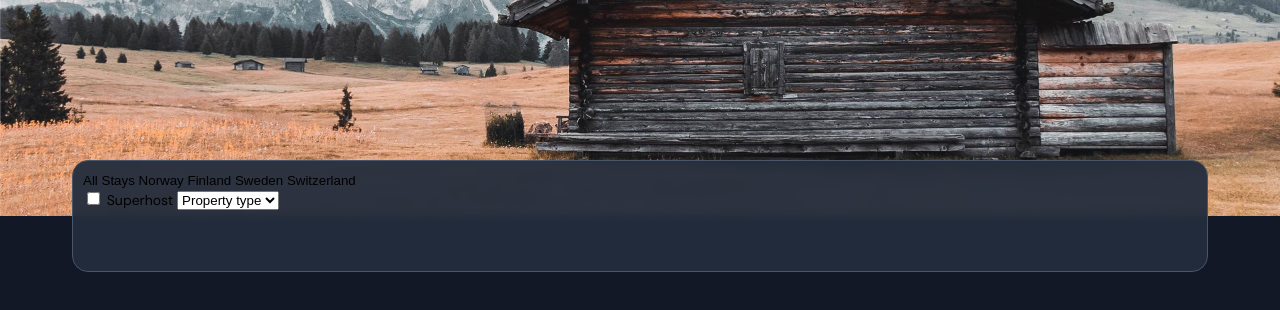
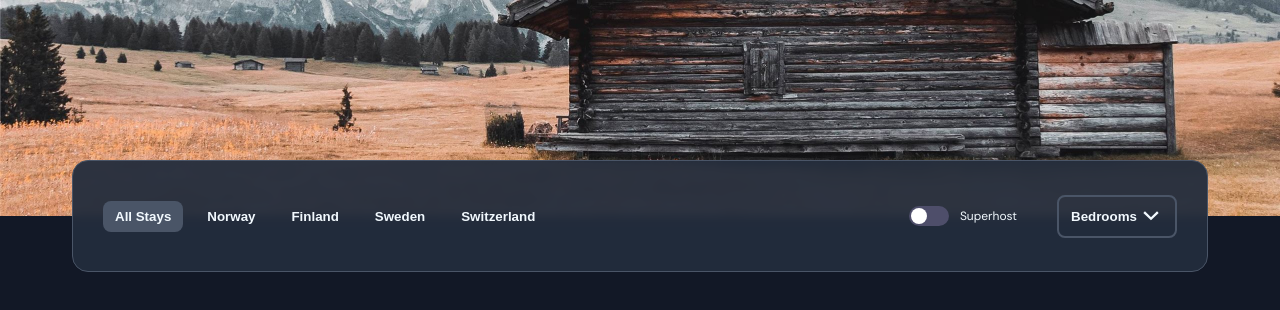
Before and after one commit to NatalyKrvch/Booking-service-layout, a website built with webpack: page index.html in a window 1280 px wide. Shown: the part 404-714 px from the top of the page. Built offline with nearby package versions, Linux system fonts and the light colour scheme; no server answers.

Commit message:
feat: add styles for filter bar

```diff
--- a/css/constants.css
+++ b/css/constants.css
@@ -8,6 +8,8 @@
   --main-font-color: #f2f9fe;
   --card-font-color: #97a3b6;
   --card-border-color: #4a5567;
+  --card-border-color-hover: #4a5567;
+
   --card-bage-color: #20293a;
   --filter-bar-background-color: #232d3df2;
 
--- a/css/filters.css
+++ b/css/filters.css
@@ -1,5 +1,10 @@
 .filters-bar {
   position: relative;
+  display: flex;
+  flex-direction: column;
+  align-items: center;
+  justify-content: space-between;
+
   min-height: var(--filter-bar-min-height);
   padding: 10px;
   top: -56px;
@@ -11,3 +16,109 @@
   border: 1px solid var(--card-border-color);
   border-radius: var(--main-border-radius);
 }
+
+.countries-filter {
+  display: flex;
+  gap: 12px;
+
+  padding: 10px 20px;
+  border-radius: 8px;
+}
+
+.filter-btn {
+  padding: 8px 12px;
+  color: var(--main-font-color);
+  font-weight: var(--semi-bold-font-weight);
+  background-color: transparent;
+  border: none;
+  border-radius: 8px;
+  cursor: pointer;
+  transition:
+    background-color 0.3s ease,
+    color 0.3s ease;
+}
+
+.filter-btn:hover,
+.filter-btn:focus,
+.filter-btn.active {
+  background-color: var(--card-border-color);
+}
+
+.property-filters {
+  display: flex;
+  gap: 20px;
+  padding: 0 20px 0 0;
+}
+
+.rooms-dropdown {
+  appearance: none;
+  -webkit-appearance: none;
+  -moz-appearance: none;
+
+  background-color: transparent;
+  border: 2px solid var(--card-border-color);
+  border-radius: 8px;
+  padding: 12px;
+
+  color: var(--main-font-color);
+  font-weight: var(--semi-bold-font-weight);
+  cursor: pointer;
+  width: 120px;
+
+  background-image: url(../assets/images/arrow-down.svg);
+  background-repeat: no-repeat;
+  background-position: right 16px center;
+  background-size: 16px;
+}
+
+.rooms-dropdown:focus,
+.rooms-dropdown:hover {
+  border-color: rgba(255, 255, 255, 0.6);
+  outline: none;
+}
+
+.form-switch {
+  display: flex;
+  align-items: center;
+  gap: 8px;
+  margin-right: 20px;
+  cursor: pointer;
+
+  color: var(--main-font-color);
+  font-weight: var(--regular-font-weight);
+  font-size: 12px;
+}
+
+.form-switch input[type='checkbox'] {
+  appearance: none;
+  -webkit-appearance: none;
+  -moz-appearance: none;
+  width: 40px;
+  height: 20px;
+  background-color: #4e4e6a;
+  border-radius: 20px;
+  position: relative;
+  outline: none;
+  cursor: pointer;
+  transition: background-color 0.3s ease;
+}
+
+.form-switch input[type='checkbox']::before {
+  content: '';
+  width: 16px;
+  height: 16px;
+  background-color: #fff;
+  border-radius: 50%;
+  position: absolute;
+  top: 2px;
+  left: 2px;
+  transition: transform 0.3s ease;
+}
+
+.form-switch input[type='checkbox']:checked {
+  background-color: #4e80ee;
+}
+
+.form-switch input[type='checkbox']:checked::before {
+  transform: translateX(20px);
+}
--- a/css/media-queries.css
+++ b/css/media-queries.css
@@ -16,6 +16,7 @@
   }
 
   .filters-bar {
+    flex-direction: row;
     margin: 0 var(--filter-bar-tablet-padding);
     width: calc(100% - 2 * var(--filter-bar-tablet-padding));
   }
@@ -44,6 +45,7 @@
   }
 
   .filters-bar {
+    flex-direction: row;
     width: var(--cards-container-width);
   }
 
--- a/index.html
+++ b/index.html
@@ -28,7 +28,6 @@
 
     <main class="main">
       <section class="filters-bar">
-        <div class="filters-container">
         <div class="countries-filter">
           <button class="filter-btn active">All Stays</button>
           <button class="filter-btn">Norway</button>
@@ -39,15 +38,13 @@
         <div class="property-filters">
           <label class="form-switch">
             <input type="checkbox" id="superhost-toggle" />
-              <span class="slider"></span>
             Superhost
           </label>
-            <select id="property-type" class="property-dropdown">
-              <option value="">Property type</option>
-              <option value="Cabin">Cabin</option>
-              <option value="House">House</option>
+          <select id="property-type" class="rooms-dropdown">
+            <option value="">Bedrooms</option>
+            <option value="1-bedroom">1 bedroom</option>
+            <option value="2-bedroom">2 bedrooms</option>
           </select>
-          </div>
         </div>
       </section>
       <section class="cards-container"></section>
```
Also changed, not shown: assets/images/arrow-down.svg (added). Lines whose indentation alone changed are shown as unchanged.
